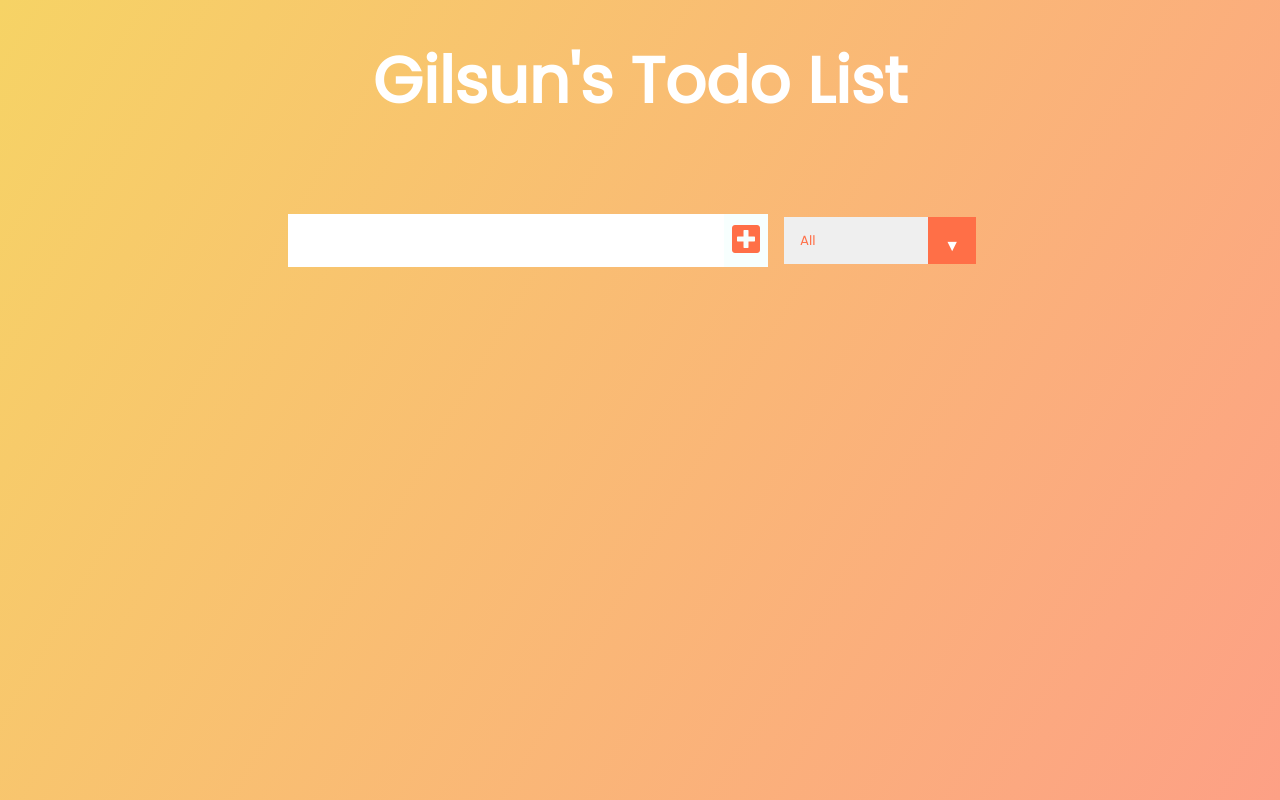
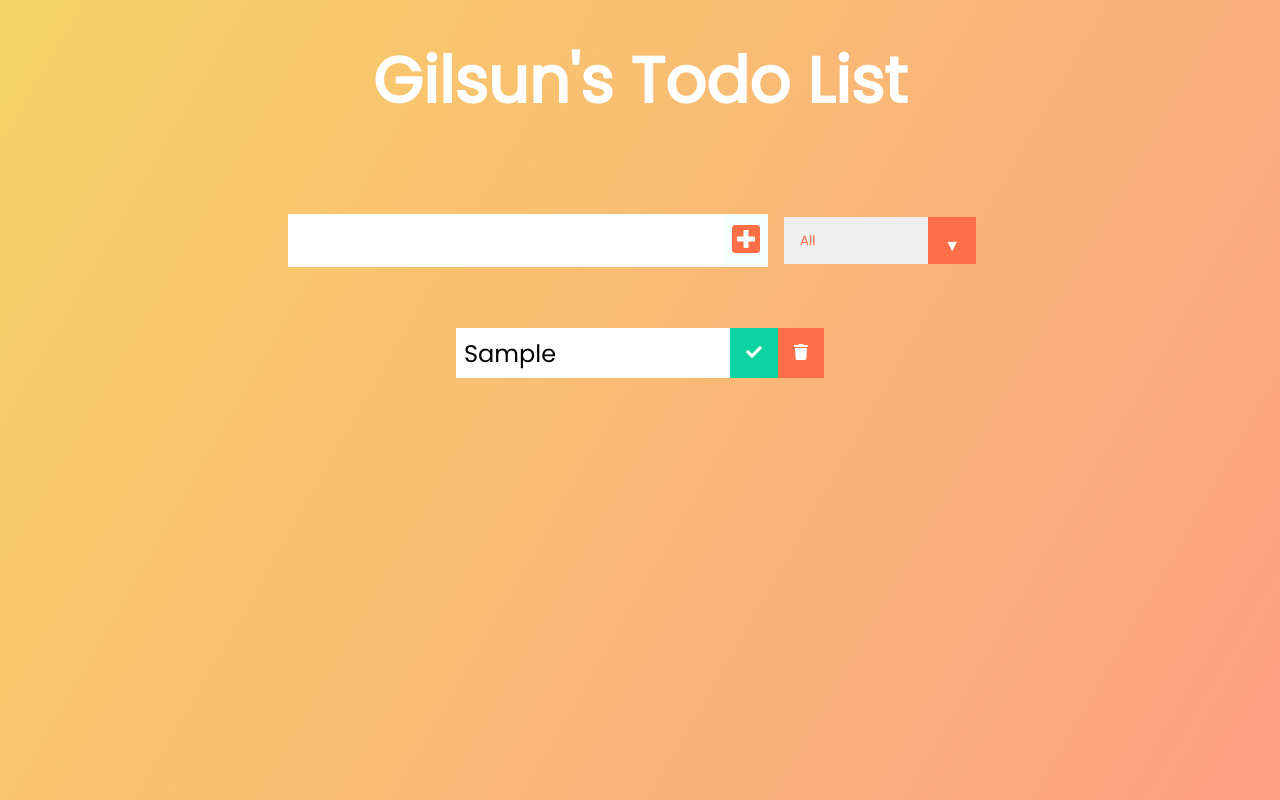
Before and after one commit to gilsun/todoList-practice, a React (Create React App) app: page / in a window 1280 px wide. Both pictures are taken after typing "Sample" into the empty fields and a click on the button 746 px from the left and 240 px from the top of the page. Built offline with nearby package versions, Linux system fonts and the light colour scheme.

Commit message:
add completedHandler and deletedHandler

```diff
--- a/src/App.css
+++ b/src/App.css
@@ -74,6 +74,7 @@
   cursor: pointer;
   font-size: 1rem;
 }
+
 .complete-btn {
   background: rgb(11, 212, 162);
 }
--- a/src/App.js
+++ b/src/App.js
@@ -11,10 +11,15 @@
   return (
     <div className="App">
       <header>
-        <h1>Gilsun's Todo List {inputText}</h1>
+        <h1>Gilsun's Todo List </h1>
       </header>
-      <InputForm todos={todos} setTodos={setTodos} inputText={inputText} setInputText={setInputText} />
-      <TodoList />
+      <InputForm
+        todos={todos}
+        setTodos={setTodos}
+        inputText={inputText}
+        setInputText={setInputText}
+      />
+      <TodoList setTodos={setTodos} todos={todos} />
     </div>
   );
 }
--- a/src/components/InputForm.js
+++ b/src/components/InputForm.js
@@ -12,7 +12,7 @@
       ...todos,
       {
         text: inputText,
-        compledted: false,
+        completed: false,
         id: Math.random() * 1000,
       },
     ]);
--- /dev/null
+++ b/src/components/Todo.js
@@ -0,0 +1,32 @@
+const Todo = ({ text, todo, setTodos, todos }) => {
+  const deleteHandler = () => {
+    setTodos(todos.filter((el) => el.id !== todo.id));
+  };
+
+  const completedHander = () => {
+    setTodos(
+      todos.map((item) => {
+        if (item.id === todo.id) {
+          return {
+            ...item,
+            completed: !item.completed,
+          };
+        }
+        return item;
+      })
+    );
+  };
+
+  return (
+    <div className="todo">
+      <li className={`todo-item ${todo.completed ? "completed":'' }`}>{text}</li>
+      <button onClick={completedHander} className="complete-btn">
+        <i className="fas fa-check"></i>
+      </button>
+      <button onClick={deleteHandler} className="trash-btn">
+        <i className="fas fa-trash"></i>
+      </button>
+    </div>
+  );
+};
+export default Todo;
--- a/src/components/TodoList.js
+++ b/src/components/TodoList.js
@@ -1,7 +1,20 @@
-const TodoList = () => {
+import Todo from "./Todo";
+
+const TodoList = ({ todos, setTodos }) => {
+  console.log(todos);
   return (
     <div className="todo-container">
-      <ul className="todo-list"></ul>
+      <ul className="todo-list">
+        {todos.map((todo) => (
+          <Todo
+            setTodos={setTodos}
+            todos={todos}
+            text={todo.text}
+            key={todo.id}
+            todo={todo}
+          />
+        ))}
+      </ul>
     </div>
   );
 };
```
